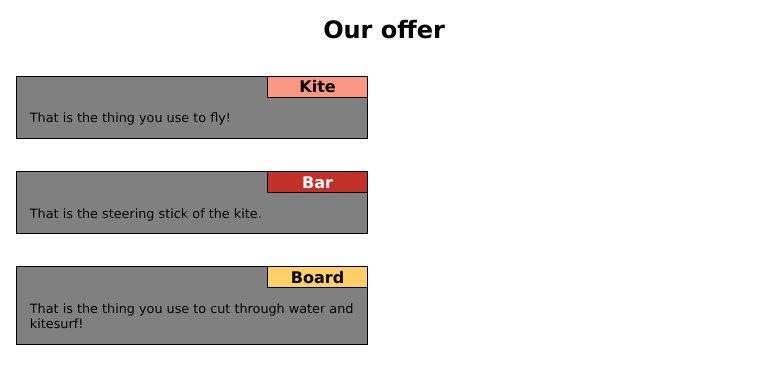
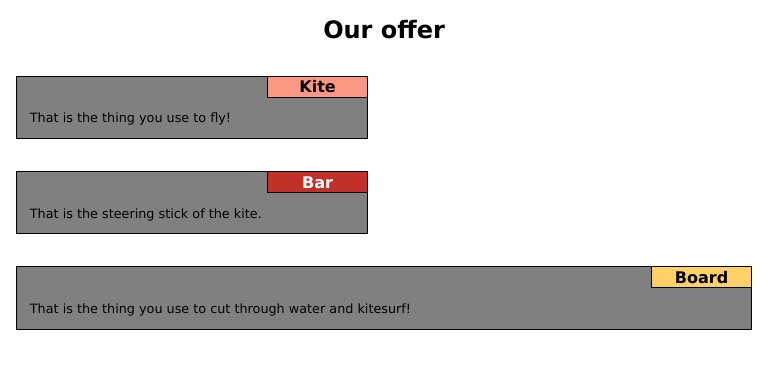
Before and after one commit to g-i-kala/coursera_mod2_solution, a plain HTML site: page index.html in a window 768 px wide. Drawn offline with Linux system fonts and the light colour scheme.

Commit message:
Add files via upload

```diff
--- a/index.html
+++ b/index.html
@@ -50,7 +50,7 @@
 
 
 
-    <div class="box ">
+    <div class="box box--3">
 
         <div class="box_content_wrapper">
             <div>
--- a/styles.css
+++ b/styles.css
@@ -96,6 +96,11 @@ h2 {
   .content {
     flex-wrap: wrap;
   }
+
+  .box--3 {
+    width: 100%;
+  }
+
 }
 /* mobile less than 768px */
   @media (max-width: 768px) {
```
